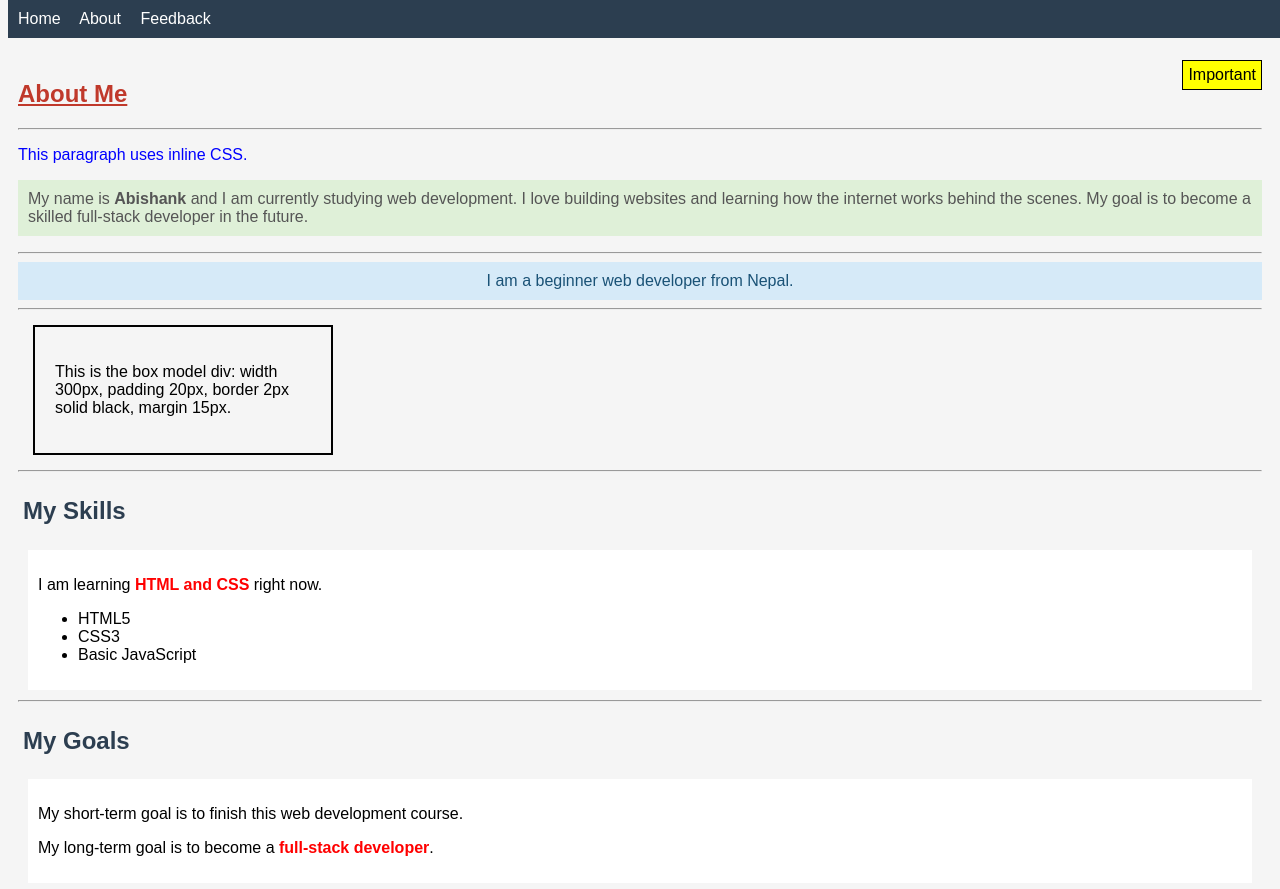
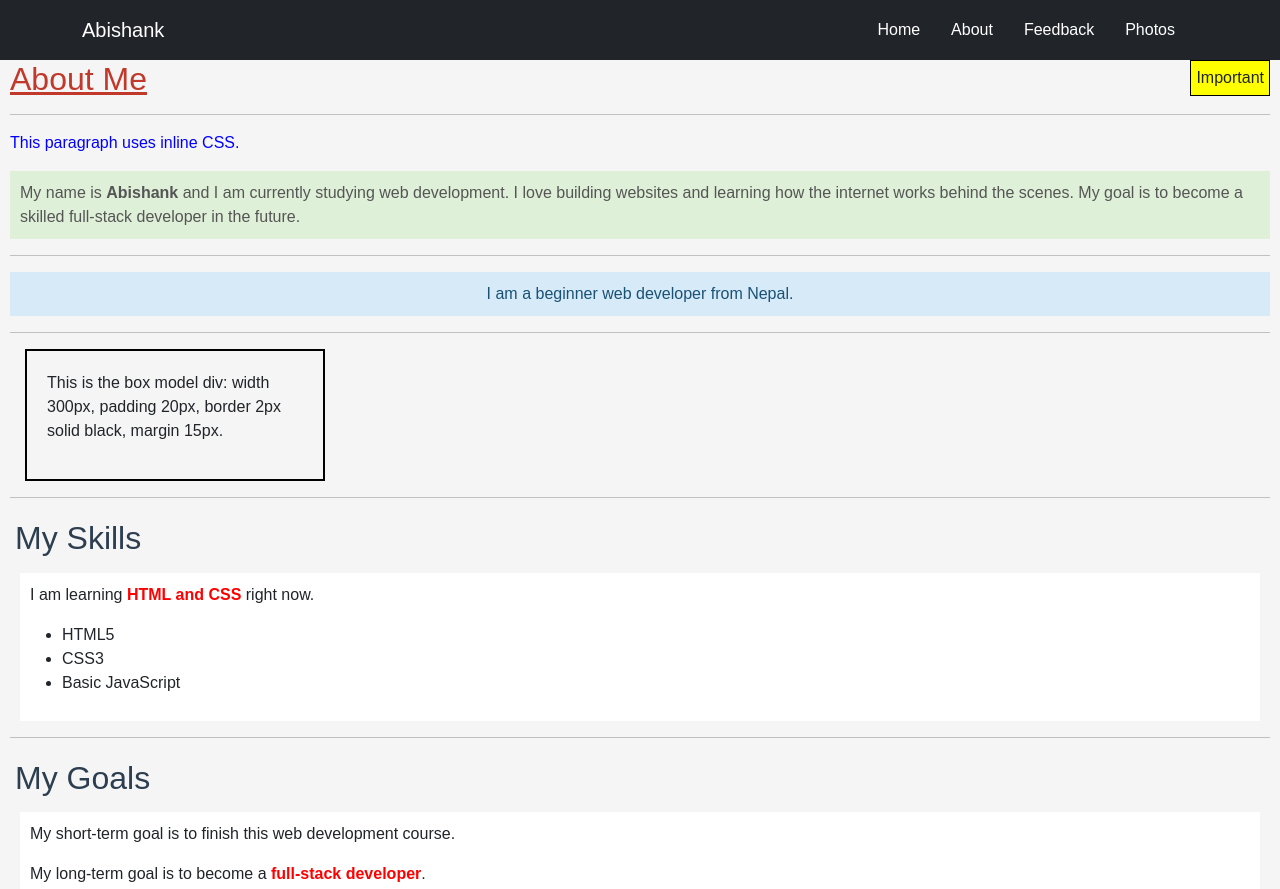
Before and after one commit to ExOs-01/Web-Development-spring--II, a plain HTML site: page Assignment_1/about.html in a window 1280 px wide. Shown: the top 889 px of the page. Drawn offline with nearby package versions, Linux system fonts and the light colour scheme.

Commit message:
Replace navbar with Bootstrap styled navigation

```diff
--- a/Assignment_1/about.html
+++ b/Assignment_1/about.html
@@ -4,6 +4,7 @@
     <meta charset="UTF-8" />
     <meta name="viewport" content="width=device-width, initial-scale=1.0" />
     <title>About Me</title>
+    <link rel="stylesheet" href="https://cdn.jsdelivr.net/npm/bootstrap@5.3.3/dist/css/bootstrap.min.css" />
     <link rel="stylesheet" href="style.css" />
     <style>
       h2 {
@@ -14,11 +15,22 @@
 
   <body>
 
-    <div class="navbar">
-      <a href="index.html">Home</a>
-      <a href="about.html">About</a>
-      <a href="feedback.html">Feedback</a>
-    </div>
+    <nav class="navbar navbar-expand-lg navbar-dark bg-dark fixed-top">
+      <div class="container">
+        <a class="navbar-brand" href="index.html">Abishank</a>
+        <button class="navbar-toggler" type="button" data-bs-toggle="collapse" data-bs-target="#navbarNav" aria-controls="navbarNav" aria-expanded="false" aria-label="Toggle navigation">
+          <span class="navbar-toggler-icon"></span>
+        </button>
+        <div class="collapse navbar-collapse" id="navbarNav">
+          <ul class="navbar-nav ms-auto">
+            <li class="nav-item"><a class="nav-link" href="index.html">Home</a></li>
+            <li class="nav-item"><a class="nav-link active" href="about.html">About</a></li>
+            <li class="nav-item"><a class="nav-link" href="feedback.html">Feedback</a></li>
+            <li class="nav-item"><a class="nav-link" href="photos.html">Photos</a></li>
+          </ul>
+        </div>
+      </div>
+    </nav>
 
     <div class="page-top">
 
@@ -74,5 +86,6 @@
       </div>
     </div>
 
+    <script src="https://cdn.jsdelivr.net/npm/bootstrap@5.3.3/dist/js/bootstrap.bundle.min.js"></script>
   </body>
 </html>
```
